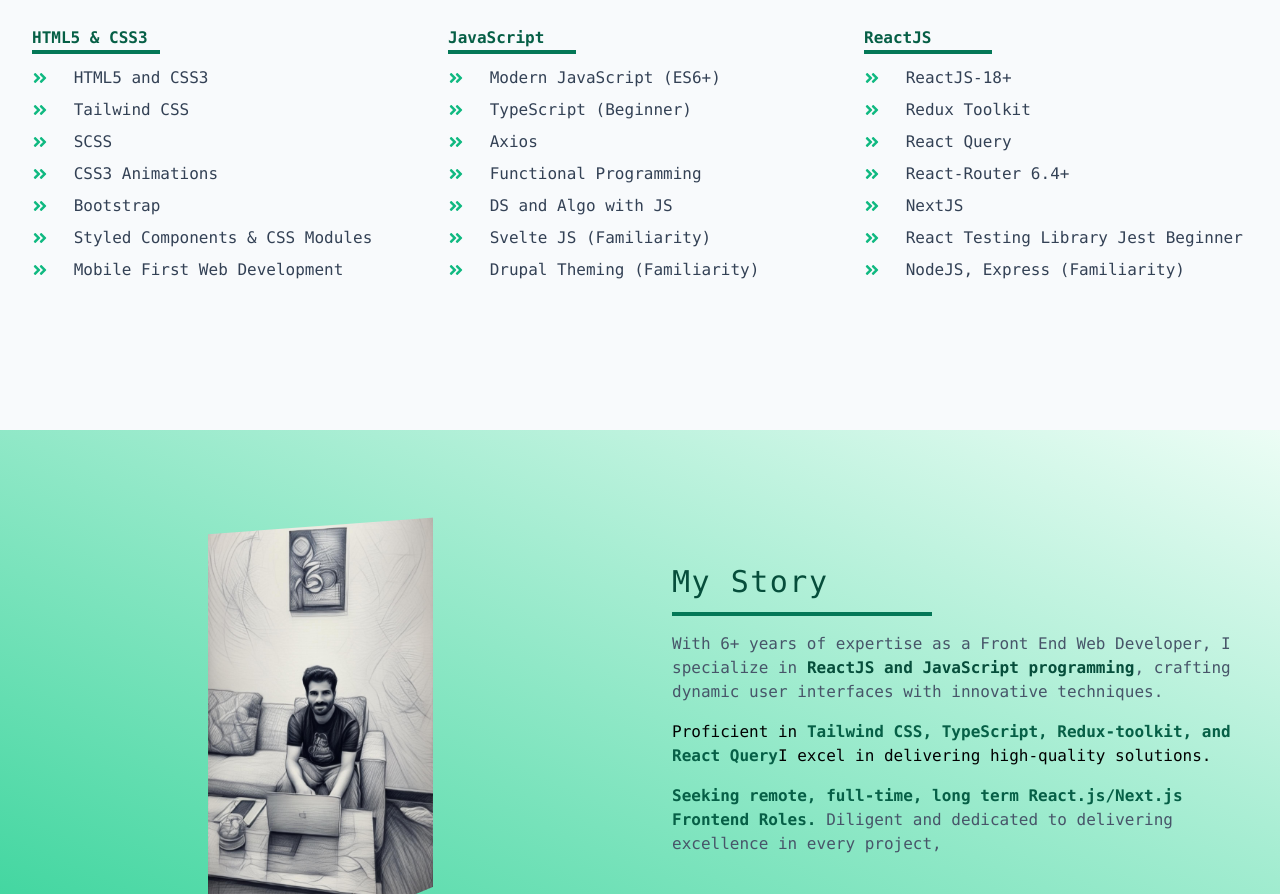
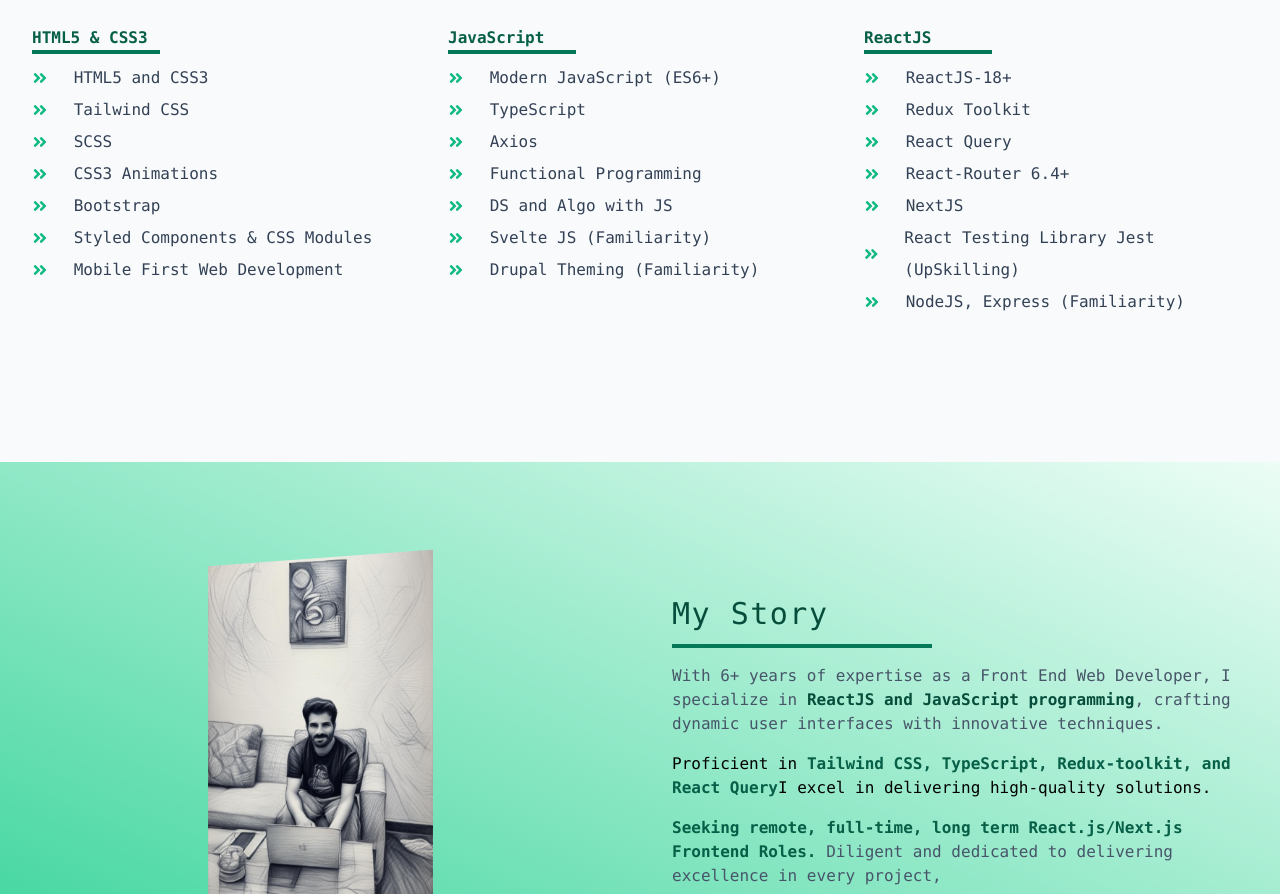
Before and after one commit to emmeiwhite/imran-portfolio-2024, a React (Vite) app: page / in a window 1280 px wide. Shown: the part 1048-1942 px from the top of the page. Built offline with nearby package versions, Linux system fonts and the light colour scheme; a web font is replaced by a local one.

Commit message:
v2-Skills update

```diff
--- a/src/data.jsx
+++ b/src/data.jsx
@@ -37,7 +37,7 @@
     icon: <FaJs className="h-16 w-16 text-emerald-500" />,
     skillsInfo: [
       'Modern JavaScript (ES6+)',
-      'TypeScript (Beginner)',
+      'TypeScript',
       'Axios',
       'Functional Programming',
       'DS and Algo with JS',
@@ -55,7 +55,7 @@
       'React Query',
       'React-Router 6.4+',
       'NextJS',
-      'React Testing Library Jest Beginner',
+      'React Testing Library Jest (UpSkilling)',
       'NodeJS, Express (Familiarity)'
     ]
   }
```
